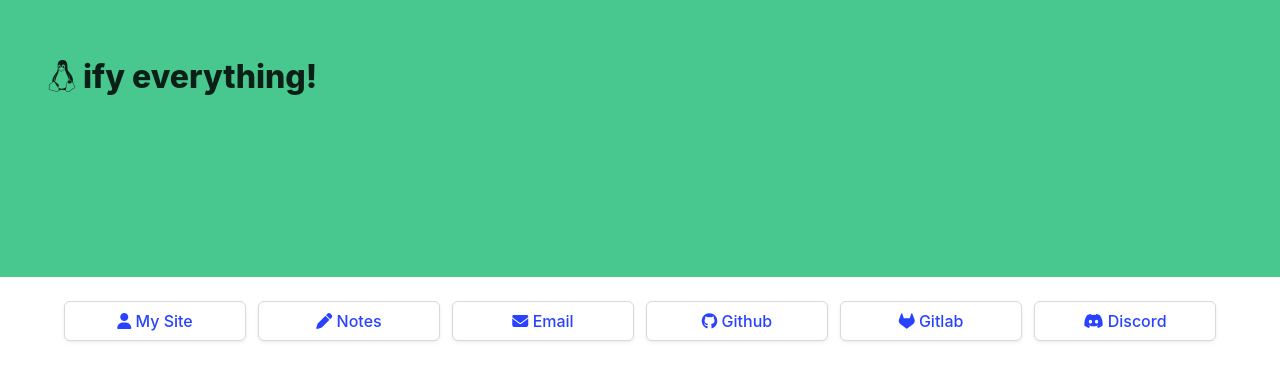
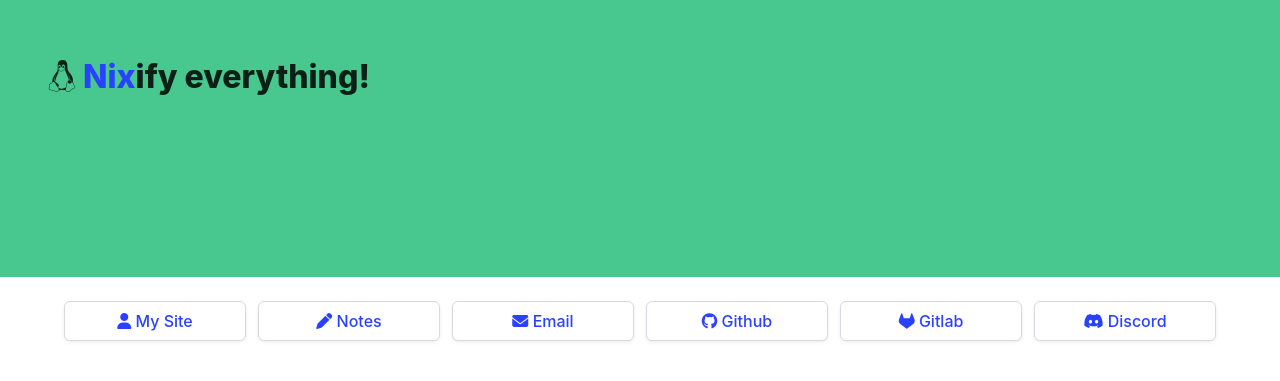
Before and after one commit to Vaisakhkm2625/linuxwithinLanding, a plain HTML site: page index.html in a window 1280 px wide. Shown: the part 123-504 px from the top of the page. Drawn offline with nearby package versions, Linux system fonts and the light colour scheme.

Commit message:
Update index.html

```diff
--- a/index.html
+++ b/index.html
@@ -13,7 +13,7 @@
         <section class="hero is-success is-halfheight ">
             <div class="hero-body ">
                 <div class="">
-<p class="title "><i class="fa-brands fa-linux"></i> <a href="https://nixos.org/"></a>ify everything!</p>
+<p class="title "><i class="fa-brands fa-linux"></i> <a href="https://nixos.org/">Nix</a>ify everything!</p>
                    <!-- <p class="title "><i class="fa-brands fa-linux"></i> LinuxWith.in</p> -->
                     <!--<p class="subtitle">Coming soon.... with <i><b>linux Deskop </b></i>tips and tricks...</p>-->
                 </div>
```
